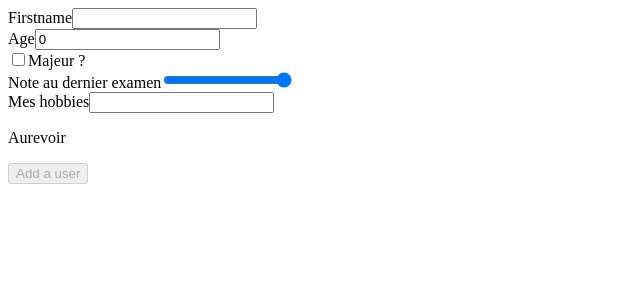
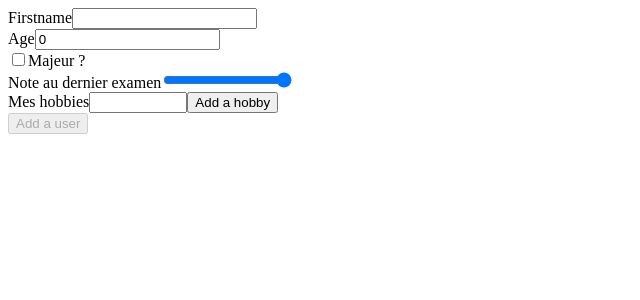
Before and after one commit to ndjerrou/dealing_with_forms, a React (Create React App) app: page / in a window 1280 px wide. Shown: the top 300 px of the page, without its empty margins (0-640 px from the left). Built offline with nearby package versions, Linux system fonts and the light colour scheme.

Commit message:
added hobbyes inside a list

```diff
--- a/src/component/AddUser.js
+++ b/src/component/AddUser.js
@@ -1,21 +1,37 @@
-import { useState } from 'react';
+import { useState, useRef } from 'react';
 // import { useFormStatus } from 'react-dom';
 
 const AddUser = () => {
   // const { pending } = useFormStatus();
+
+  const hobbyInput = useRef();
+
   const [formData, setFormData] = useState({
     firstName: '',
     age: 0,
     isMajor: false,
     grade: 100,
+    hobby: '',
   });
 
+  const [hobbies, setHobbies] = useState([]);
+
+  // console.log(formData);
+  // console.log(hobbies);
   const handleFormData = e =>
     setFormData(prevState => ({
       ...prevState,
       [e.target.name]:
         e.target.type === 'checkbox' ? e.target.checked : e.target.value,
     }));
+
+  const addHobby = e => {
+    setHobbies(prevState => {
+      return [...prevState, formData.hobby];
+    });
+
+    setFormData(prevState => ({ ...prevState, hobby: '' }));
+  };
 
   const addUser = e => {
     e.preventDefault();
@@ -25,6 +41,7 @@ const AddUser = () => {
 
     // sending data to server
 
+    // reinit values of formula
     setFormData({
       firstName: '',
       age: 0,
@@ -38,7 +55,6 @@ const AddUser = () => {
       <div>
         <label>Firstname</label>
         <input
-          id='firstname'
           value={formData.firstName}
           onChange={handleFormData}
           name='firstName'
@@ -75,31 +91,19 @@ const AddUser = () => {
         </div>
       </div>
       <div>
-        {/* Ex */}
-        {/* @TODO: feature -->ajout un hobby */}
-        {/* le hobby apparaît en dessous */}
-        {/* je peux le supprimer en cliquant dessus */}
-        {/* reset la valeur de hobby dans le input */}
         <div>
           <label>Mes hobbies</label>
           <input
-            type='text'
-            // value=''
-            // onChange={handleFormData}
-            // name='grade'
+            value={formData.hobby}
+            onChange={handleFormData}
+            name='hobby'
+            style={{ width: '90px' }}
           />
+          <button type='button' onClick={addHobby}>
+            Add a hobby
+          </button>
         </div>
       </div>
-      {/* Ex */}
-      {/* @TODO: feature -->enable conditionnaly the btn */}
-      {/* le btn est activé si on a ajouté 3 amis */}
-
-      {/* Render conditionnaly some jsx */}
-      {false && (
-        <p style={{ color: 'red' }}>3 amis obligatoires avant soumission</p>
-      )}
-
-      {false ? <p>Salut</p> : <p>Aurevoir</p>}
       <button disabled>Add a user</button>
     </form>
   );
```
